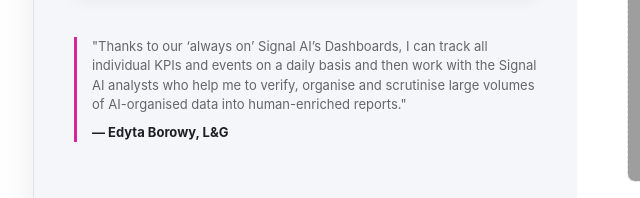
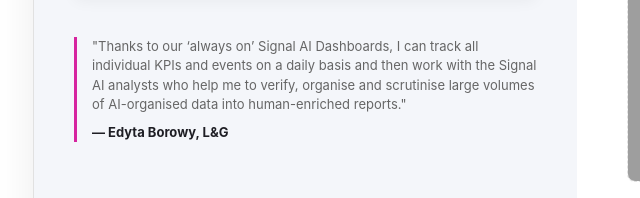
Before and after one commit to rachelolive/interactive-demo-home, a plain HTML site: page index.html in a window 1280 px wide. Shown: the part 573-771 px from the top of the page, 7-647 px from the left. Drawn offline with Linux system fonts and the light colour scheme; grey boxes are pictures that could not be loaded.

Commit message:
Update index.html

```diff
--- a/index.html
+++ b/index.html
@@ -213,7 +213,7 @@
     </div>
 
     <div class="testimonial">
-      "Thanks to our ‘always on’ Signal AI’s Dashboards, I can track all individual KPIs and events on a daily basis and then work with the Signal AI analysts who help me to verify, organise and scrutinise large volumes of AI-organised data into human-enriched reports."
+      "Thanks to our ‘always on’ Signal AI Dashboards, I can track all individual KPIs and events on a daily basis and then work with the Signal AI analysts who help me to verify, organise and scrutinise large volumes of AI-organised data into human-enriched reports."
       <strong>— Edyta Borowy, L&G</strong>
     </div>
   </div>
```
